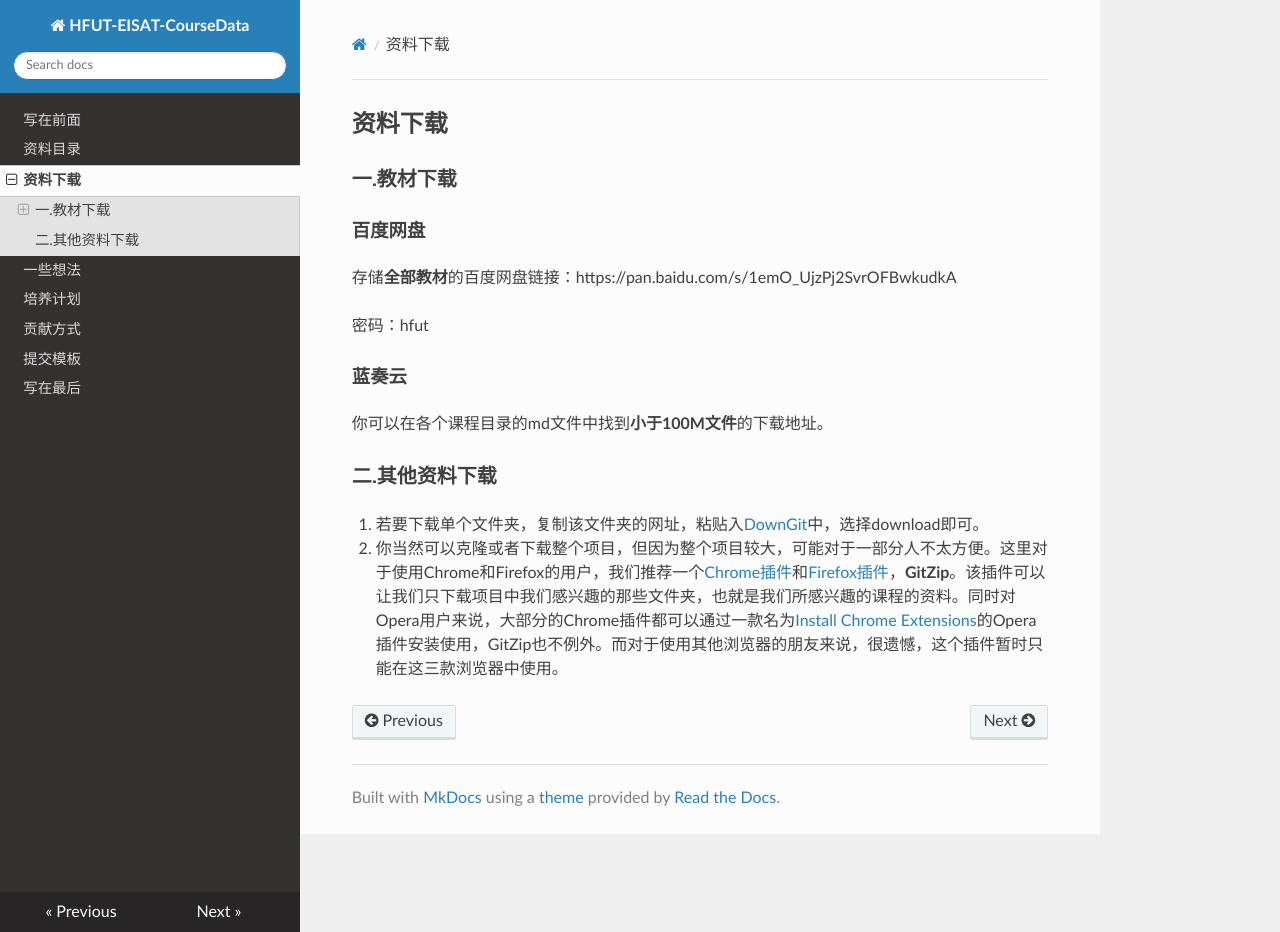
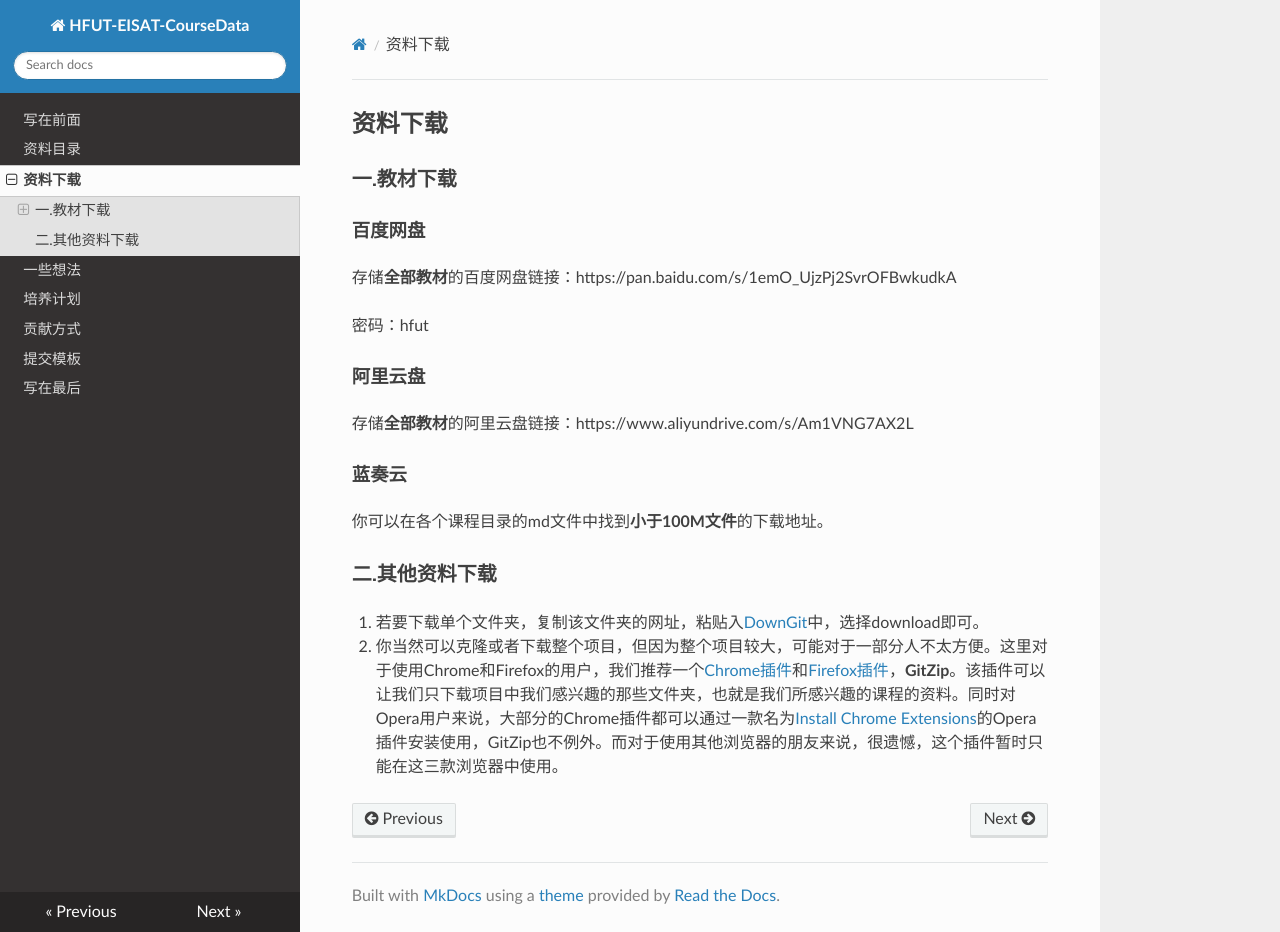
Before and after one commit to ll519257/HFUT-EISAT-CoursesData, an MkDocs documentation site: the page built from docs/资料下载.md, in a window 1280 px wide and 932 px high. Built offline with MkDocs 1.6.1, drawn with Linux system fonts in a browser that asks for light colours; nearby versions of some CDN libraries.

Commit message:
增加阿里云盘

```diff
--- a/docs/资料下载.md
+++ b/docs/资料下载.md
@@ -8,6 +8,10 @@
 
 密码：hfut
 
+#### 阿里云盘
+
+存储**全部教材**的阿里云盘链接：https://www.aliyundrive.com/s/Am1VNG7AX2L
+
 #### 蓝奏云
 
 你可以在各个课程目录的md文件中找到**小于100M文件**的下载地址。
```
